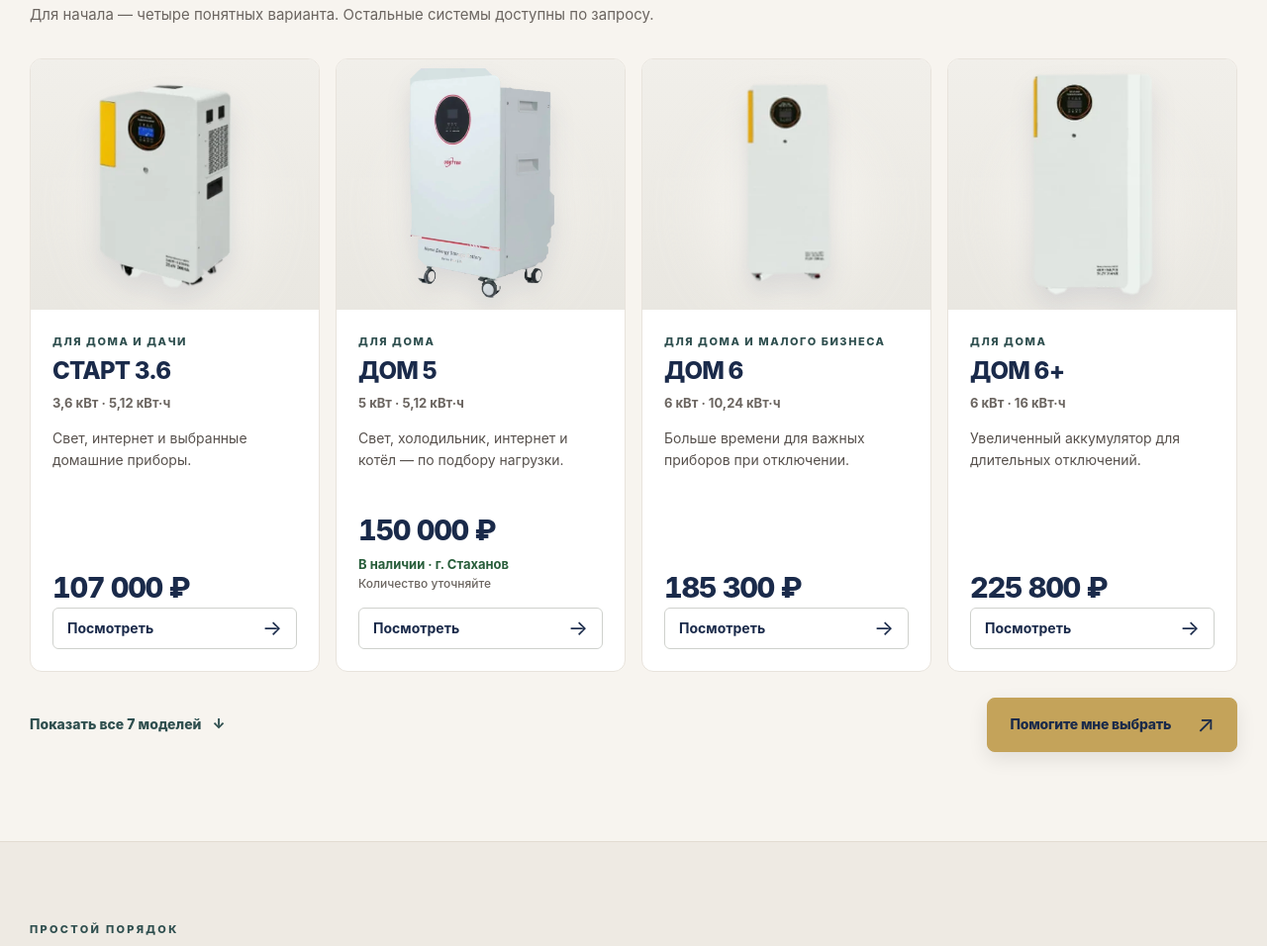
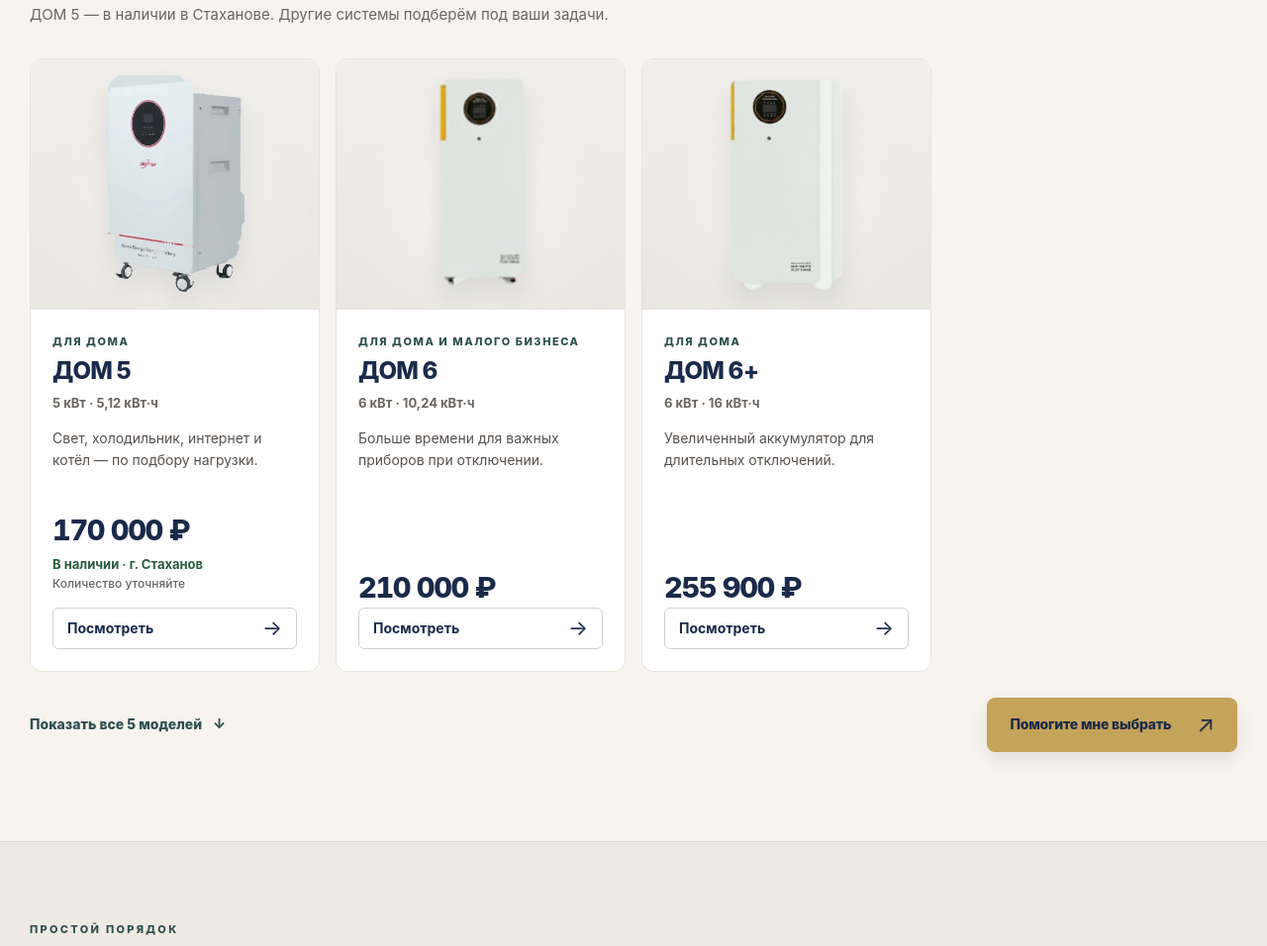
Before and after one commit to technologiesrf/elektrozapas-rf-max, a plain HTML site: page index.html in a window 1280 px wide. Shown: the part 1091-2047 px from the top of the page at 99% size. Drawn offline with Linux system fonts and the light colour scheme.

Commit message:
Prioritize DOM 5 at 170000 RUB and hide cheaper START variants

```diff
--- a/app.js
+++ b/app.js
@@ -5,48 +5,50 @@
   'use strict';
   const PRODUCTS = [
     {
-      id: 'start36', name: 'СТАРТ 3.6', segment: 'Для дома и дачи', power: '3,6 кВт', capacity: '5,12 кВт·ч', price: 107000,
+      id: 'start36', name: 'СТАРТ 3.6', segment: 'Для дома и дачи', power: '3,6 кВт', capacity: '5,12 кВт·ч', price: 121300,
       image: 'assets/start36.webp', intro: 'Резерв для самого важного',
       short: 'Свет, интернет и выбранные домашние приборы.',
       benefits: ['Сохраните освещение в важных комнатах', 'Оставайтесь на связи при отключении сети', 'Подбираем нагрузку, чтобы не переплачивать за лишнюю мощность']
     },
     {
-      id: 'home5', name: 'ДОМ 5', segment: 'Для дома', power: '5 кВт', capacity: '5,12 кВт·ч', price: 150000,
+      id: 'home5', name: 'ДОМ 5', segment: 'Для дома', power: '5 кВт', capacity: '5,12 кВт·ч', price: 170000,
       image: 'assets/home5.webp', intro: 'Домашний резерв на случай ежедневных отключений',
       short: 'Свет, холодильник, интернет и котёл — по подбору нагрузки.',
       benefits: ['Свет и связь могут оставаться доступными во время отключений', 'Резерв для холодильника и котла — после проверки их нагрузки', 'Питание от аккумулятора без топлива и ручного запуска генератора', 'Монтаж рассчитывается отдельно']
     },
     {
-      id: 'home6', name: 'ДОМ 6', segment: 'Для дома и малого бизнеса', power: '6 кВт', capacity: '10,24 кВт·ч', price: 185300,
+      id: 'home6', name: 'ДОМ 6', segment: 'Для дома и малого бизнеса', power: '6 кВт', capacity: '10,24 кВт·ч', price: 210000,
       image: 'assets/home6.webp', intro: 'Больше запас энергии для дома',
       short: 'Больше времени для важных приборов при отключении.',
       benefits: ['Больший запас энергии, чем у базовых домашних систем', 'Подходит для нескольких приоритетных линий после расчёта', 'Может поддерживать работу связи, освещения и выбранной техники']
     },
     {
-      id: 'home6plus', name: 'ДОМ 6+', segment: 'Для дома', power: '6 кВт', capacity: '16 кВт·ч', price: 225800,
+      id: 'home6plus', name: 'ДОМ 6+', segment: 'Для дома', power: '6 кВт', capacity: '16 кВт·ч', price: 255900,
       image: 'assets/home6plus.webp', intro: 'Когда отключения затягиваются',
       short: 'Увеличенный аккумулятор для длительных отключений.',
       benefits: ['Больше запас энергии для тех же выбранных нагрузок', 'Помогает переживать более длительные отключения', 'Подбираем по реальному расходу и желаемому времени работы']
     },
     {
-      id: 'start36plus', name: 'СТАРТ 3.6+', segment: 'Для дома и дачи', power: '3,6 кВт', capacity: '7,68 кВт·ч', price: 126000,
+      id: 'start36plus', name: 'СТАРТ 3.6+', segment: 'Для дома и дачи', power: '3,6 кВт', capacity: '7,68 кВт·ч', price: 142800,
       image: 'assets/start36plus.webp', intro: 'Дольше работает важное',
       short: 'Та же мощность, но больше энергии в аккумуляторе.',
       benefits: ['Продлевает работу важных приборов при умеренной нагрузке', 'Сохраняет класс мощности 3,6 кВт', 'Подходит, когда продолжительность важнее числа приборов']
     },
     {
-      id: 'business12', name: 'БИЗНЕС 12', segment: 'Для бизнеса', power: '12 кВт', capacity: '20 кВт·ч', price: 299300,
+      id: 'business12', name: 'БИЗНЕС 12', segment: 'Для бизнеса', power: '12 кВт', capacity: '20 кВт·ч', price: 339200,
       image: 'assets/business12.webp', intro: 'Резерв для рабочих процессов',
       short: 'Подбор для магазинов, мастерских и офисов.',
       benefits: ['Подберём резерв для важных линий вашего объекта', 'Рассчитаем работу холодильного и кассового оборудования', 'Заранее согласуем мощность и требования к подключению']
     },
     {
-      id: 'business12plus', name: 'БИЗНЕС 12+', segment: 'Для бизнеса', power: '12 кВт', capacity: '32 кВт·ч', price: 436100,
+      id: 'business12plus', name: 'БИЗНЕС 12+', segment: 'Для бизнеса', power: '12 кВт', capacity: '32 кВт·ч', price: 494200,
       image: 'assets/business12plus.webp', intro: 'Больше энергии для бизнеса',
       short: 'Решение для объектов с продолжительными отключениями.',
       benefits: ['Более ёмкий аккумулятор для приоритетных нагрузок', 'Рассчитаем питание касс, связи и части оборудования', 'Технические условия фиксируются после обследования объекта']
     },
   ];
+  // Временно не показываем базовые комплекты СТАРТ; их карточки и цены сохранены в PRODUCTS.
+  const CATALOG_PRODUCTS = PRODUCTS.filter(product => !['start36', 'start36plus'].includes(product.id));
   const $ = id => document.getElementById(id);
   const money = number => `${new Intl.NumberFormat('ru-RU').format(number)} ₽`;
   const grid = $('modelsGrid');
@@ -84,17 +86,17 @@
 
   function renderCards() {
     grid.replaceChildren();
-    const visible = showAll ? PRODUCTS : PRODUCTS.slice(0, 4);
+    const visible = showAll ? CATALOG_PRODUCTS : CATALOG_PRODUCTS.slice(0, 3);
     visible.forEach(product => grid.append(createCard(product)));
     $('moreModels').setAttribute('aria-expanded', showAll ? 'true' : 'false');
-    $('moreModels').innerHTML = showAll ? 'Свернуть каталог <span aria-hidden="true">↑</span>' : 'Показать все 7 моделей <span aria-hidden="true">↓</span>';
+    $('moreModels').innerHTML = showAll ? 'Свернуть каталог <span aria-hidden="true">↑</span>' : `Показать все ${CATALOG_PRODUCTS.length} моделей <span aria-hidden="true">↓</span>`;
   }
 
   function scrollTop() {
     window.scrollTo({top: 0, behavior: 'instant'});
   }
   function showProduct(id) {
-    const product = PRODUCTS.find(p => p.id === id);
+    const product = CATALOG_PRODUCTS.find(p => p.id === id);
     if (!product) return;
     current = product;
     landing.hidden = true;
--- a/index.html
+++ b/index.html
@@ -9,7 +9,7 @@
   <meta name="description" content="Электрозапас РФ. Системы резервного питания для дома и бизнеса. Подбор под ваши приборы. Монтаж рассчитывается отдельно." />
   <title>Электрозапас РФ — когда свет отключают, у вас он остаётся</title>
   <link rel="stylesheet" href="styles.css" />
-  <link rel="preload" href="app.js?v=20261112" as="script" />
+  <link rel="preload" href="app.js?v=20261117-170000" as="script" />
 </head>
 <body>
   <a href="#main-content" class="skip-link">Перейти к содержимому</a>
@@ -115,9 +115,9 @@
       </section>
 
       <section class="models-section section container" id="systems" aria-labelledby="modelsTitle">
-        <div class="section-heading"><div><p class="section-kicker">СИСТЕМЫ И ЦЕНЫ</p><h2 id="modelsTitle">Выберите, что должно <i>продолжать работать.</i></h2><p class="section-caption">Для начала — четыре понятных варианта. Остальные системы доступны по запросу.</p></div></div>
+        <div class="section-heading"><div><p class="section-kicker">СИСТЕМЫ И ЦЕНЫ</p><h2 id="modelsTitle">Выберите, что должно <i>продолжать работать.</i></h2><p class="section-caption">ДОМ 5 — в наличии в Стаханове. Другие системы подберём под ваши задачи.</p></div></div>
         <div class="models-grid" id="modelsGrid"></div>
-        <div class="models-section-bottom"><button id="moreModels" class="quiet-link" type="button" aria-expanded="false">Показать все 7 моделей <span aria-hidden="true">↓</span></button><button type="button" class="button-primary compact-cta" data-open-lead>Помогите мне выбрать <span aria-hidden="true">↗</span></button></div>
+        <div class="models-section-bottom"><button id="moreModels" class="quiet-link" type="button" aria-expanded="false">Показать все 5 моделей <span aria-hidden="true">↓</span></button><button type="button" class="button-primary compact-cta" data-open-lead>Помогите мне выбрать <span aria-hidden="true">↗</span></button></div>
       </section>
 
       <section class="steps-section" id="how" aria-labelledby="stepsTitle"><div class="container">
@@ -147,7 +147,7 @@
           <h1 id="detailName">ДОМ 5</h1>
           <p class="product-one-liner" id="detailSubtitle">Ваш домашний резерв на случай отключений</p>
           <div class="product-specs" id="detailSpecs">5 кВт <span></span> 5,12 кВт·ч</div>
-          <div class="product-purchase"><p class="product-price" id="detailPrice">150 000 ₽</p><p>Монтаж отдельно.</p></div>
+          <div class="product-purchase"><p class="product-price" id="detailPrice">170 000 ₽</p><p>Монтаж отдельно.</p></div>
           <h2 class="benefits-heading">Что это меняет для вас</h2>
           <ul class="benefits" id="detailBenefits"></ul>
           <button type="button" class="button-primary product-order" id="detailOrder">Заказать <span aria-hidden="true">↗</span></button>
@@ -160,7 +160,7 @@
   </div>
 
   <div class="mobile-product-bar" id="mobileProductBar" hidden>
-    <div><span>Стоимость оборудования</span><strong id="mobileProductPrice">150 000 ₽</strong></div>
+    <div><span>Стоимость оборудования</span><strong id="mobileProductPrice">170 000 ₽</strong></div>
     <button type="button" class="button-primary" id="mobileProductOrder">Заказать <span aria-hidden="true">↗</span></button>
   </div>
 
@@ -178,7 +178,7 @@
       <p class="lead-honesty">Демонстрация дизайна. Здесь текст заявки копируется, но не отправляется: перед публикацией необходимо подключить подтверждённый контакт или сервер.</p>
     </form>
   </dialog>
-  <script src="app.js?v=20261112" defer></script>
+  <script src="app.js?v=20261117-170000" defer></script>
 
 <script src="orders.js?v=76" defer></script>
 
--- a/sw.js
+++ b/sw.js
@@ -6,13 +6,13 @@
  * при нестабильном интернете.
  */
 
-const CACHE = "elektrozapas-rf-max-lite-v7-6-prices";
+const CACHE = "elektrozapas-rf-max-lite-v7-7-dom5-170k";
 
 const SHELL = [
   "./",
   "./index.html",
   "./styles.css",
-  "./app.js?v=20261112",
+  "./app.js?v=20261117-170000",
   "./orders.js?v=76"
 ];
 
```
